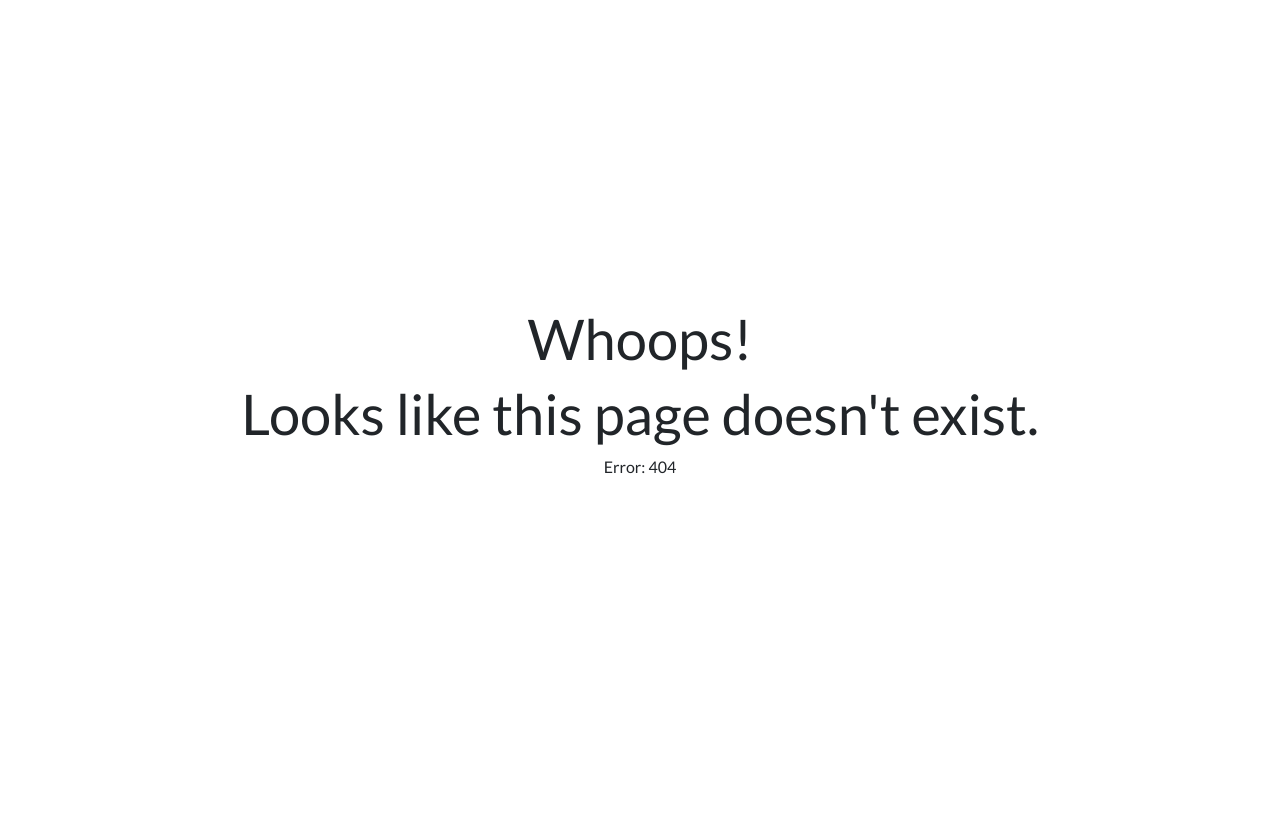
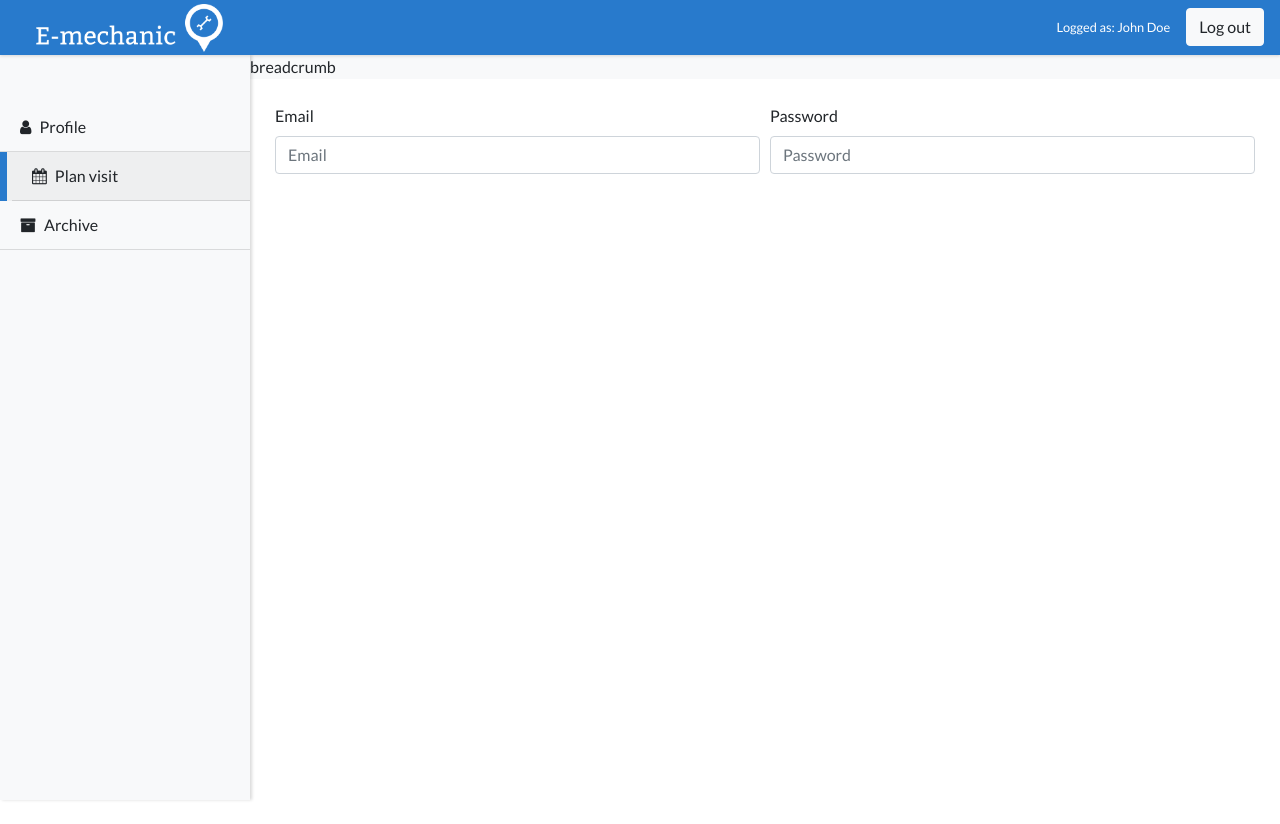
Before and after one commit to rafleszczyk/WebserviceProjectFrontend, an Angular app: page /home/client/visit in a window 1280 px wide. Before the commit this address had no page. Before the commit the page ends 800 px from the top, so only its background shows below. Built offline with nearby package versions, Linux system fonts and the light colour scheme.

Commit message:
Created basic setup

```diff
--- a/src/app/client/client-home/client-home.component.html
+++ b/src/app/client/client-home/client-home.component.html
@@ -16,7 +16,10 @@
   <div class="side-menu-wrapper bg-light">
     <app-side-navigation [sideNavMetadata]="sideNavMetadata"></app-side-navigation>
   </div>
-  <div class="router-outlet-wrapper">
-    <router-outlet></router-outlet>
+  <div class="d-flex flex-column">
+    <div class="bg-light">breadcrumb</div>
+    <div class="router-outlet-wrapper">
+      <router-outlet></router-outlet>
+    </div>
   </div>
 </div>
--- a/src/app/client/client-home/client-home.component.scss
+++ b/src/app/client/client-home/client-home.component.scss
@@ -26,6 +26,7 @@
 
 .router-outlet-wrapper {
   min-width: calc(100vw - 250px);
+  padding: 25px;
 }
 
 .logo {
--- /dev/null
+++ b/src/app/client/client-search-panel/client-search-panel.component.html
@@ -0,0 +1 @@
+<app-search-tab></app-search-tab>
--- a/src/app/client/client.module.ts
+++ b/src/app/client/client.module.ts
@@ -4,6 +4,7 @@ import {ClientHomeComponent} from './client-home/client-home.component';
 import {CommonModule} from '@angular/common';
 import {ClientPanelComponent} from './client-panel/client-panel.component';
 import {RouterModule, Routes} from '@angular/router';
+import {ClientSearchPanelComponent} from './client-search-panel/client-search-panel.component';
 
 const routes: Routes = [
   {
@@ -18,6 +19,10 @@ const routes: Routes = [
       {
         path: 'panel',
         component: ClientPanelComponent,
+      },
+      {
+        path: 'visit',
+        component: ClientSearchPanelComponent,
       }
     ]
   },
@@ -27,6 +32,7 @@ const routes: Routes = [
   declarations: [
     ClientHomeComponent,
     ClientPanelComponent,
+    ClientSearchPanelComponent,
   ],
   imports: [
     SharedModule,
--- /dev/null
+++ b/src/app/shared/search-tab/search-tab.component.html
@@ -0,0 +1,12 @@
+<div>
+  <div class="form-row">
+    <div class="form-group col-md-6">
+      <label for="inputEmail4">Email</label>
+      <input type="email" class="form-control" id="inputEmail4" placeholder="Email">
+    </div>
+    <div class="form-group col-md-6">
+      <label for="inputPassword4">Password</label>
+      <input type="password" class="form-control" id="inputPassword4" placeholder="Password">
+    </div>
+  </div>
+</div>
--- /dev/null
+++ b/src/app/shared/search-tab/search-tab.component.scss
@@ -0,0 +1,6 @@
+.center-xy {
+  position: absolute;
+  top: 50%;
+  left: 50%;
+  transform: translate(-50%, -50%);
+}
--- a/src/app/shared/shared.module.ts
+++ b/src/app/shared/shared.module.ts
@@ -4,12 +4,14 @@ import {HomePageComponent} from './home-page/home-page.component';
 import {SideNavigationComponent} from './side-navigation/side-navigation.component';
 import {CommonModule} from '@angular/common';
 import {RouterModule} from '@angular/router';
+import {SearchTabComponent} from './search-tab/search-tab.component';
 
 @NgModule({
   declarations: [
     PageNotFoundComponent,
     HomePageComponent,
     SideNavigationComponent,
+    SearchTabComponent,
   ],
   imports: [
     CommonModule,
@@ -19,6 +21,7 @@ import {RouterModule} from '@angular/router';
     PageNotFoundComponent,
     HomePageComponent,
     SideNavigationComponent,
+    SearchTabComponent,
   ],
   providers: [],
 
```
Also changed, not shown: src/app/client/client-search-panel/client-search-panel.component.ts (added, +13 -0 lines), src/app/shared/search-tab/search-tab.component.ts (added, +8 -0 lines), src/app/client/client-search-panel/client-search-panel.component.scss (added).
